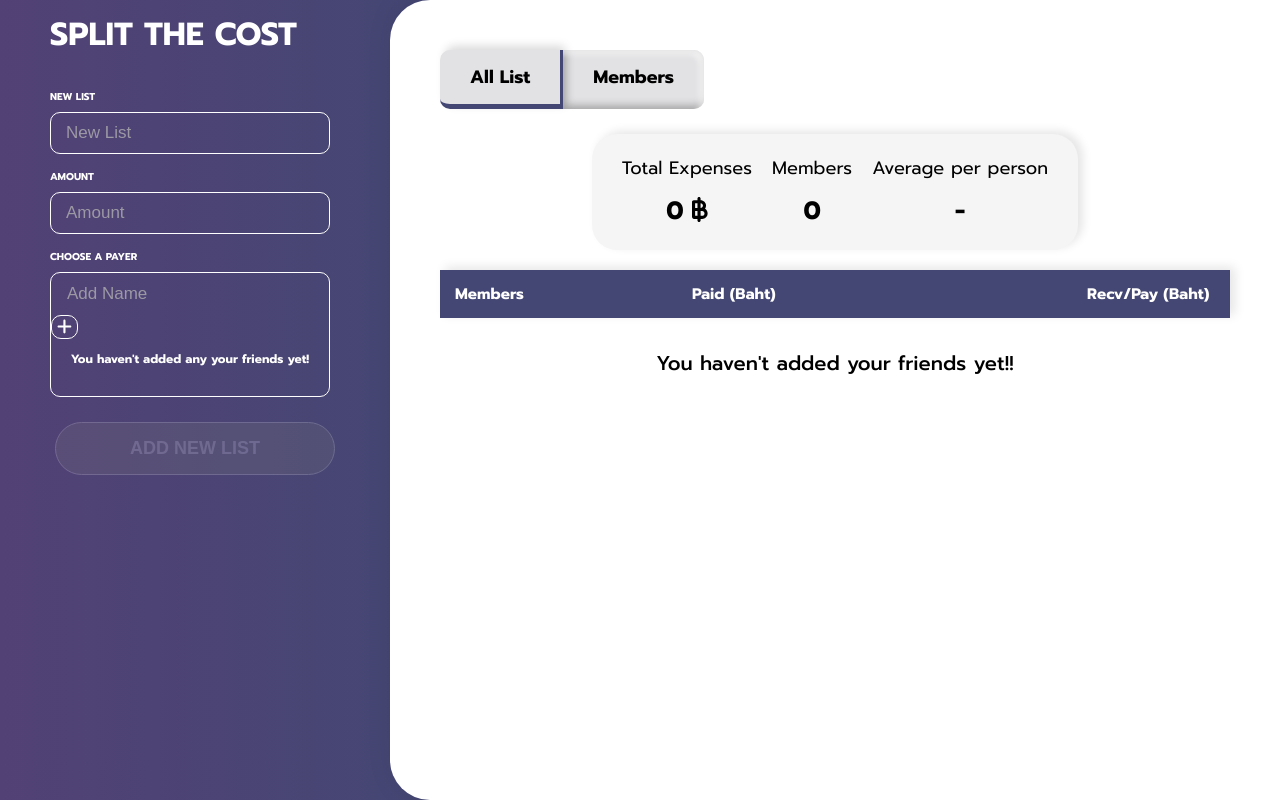
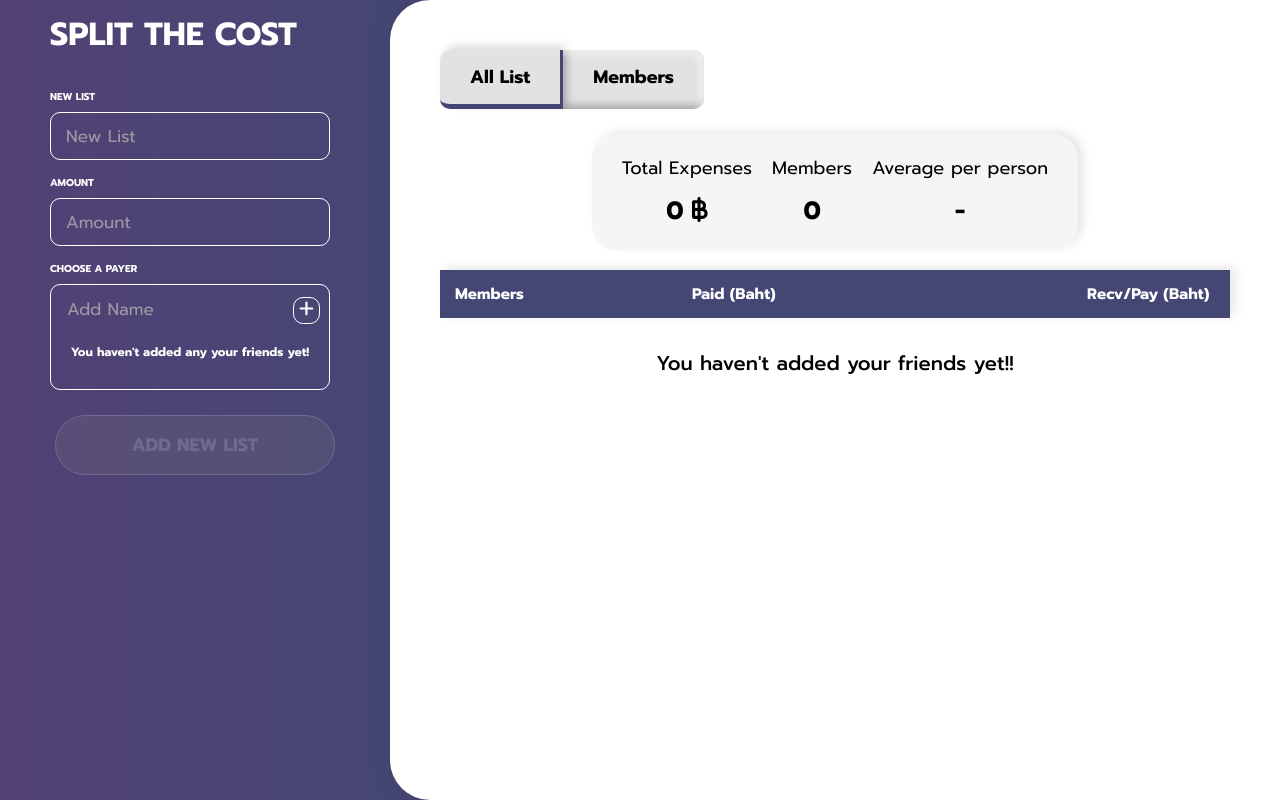
Before and after one commit to ShabeerAlavi-Codez/Split-Cost-App, a React (Create React App) app: page /members in a window 1280 px wide. Built offline with nearby package versions, Linux system fonts and the light colour scheme.

Commit message:
update font  for placeholder

```diff
--- a/src/App.css
+++ b/src/App.css
@@ -1,11 +1,12 @@
+@import url('https://fonts.googleapis.com/css2?family=Prompt:wght@300;400;500;700&display=swap');
 body{
   height: 100vh;
-
 }
 *{
   padding: 0;
   margin: 0;
   box-sizing: border-box;
+  font-family: 'Prompt', sans-serif;
 }
 
 .App {
--- a/src/component/FormList.css
+++ b/src/component/FormList.css
@@ -102,7 +102,7 @@
     border: 1px solid transparent;
     color: #FFF;
     background: transparent;
-
+    width: 87%;
 }
 
 .form-list label .wrap-input .btn-add{
--- a/src/index.css
+++ b/src/index.css
@@ -1,15 +1,5 @@
-@import url('https://fonts.googleapis.com/css2?family=Prompt:wght@300;400;500;700&display=swap');
 body {
-  font-family: 'Prompt', sans-serif;
-  /* font-family: -apple-system, BlinkMacSystemFont, 'Segoe UI', 'Roboto', 'Oxygen',
-    'Ubuntu', 'Cantarell', 'Fira Sans', 'Droid Sans', 'Helvetica Neue',
-    sans-serif; */
   -webkit-font-smoothing: antialiased;
   -moz-osx-font-smoothing: grayscale;
   box-sizing: border-box;
 }
-
-code {
-  font-family: source-code-pro, Menlo, Monaco, Consolas, 'Courier New',
-    monospace;
-}
```
